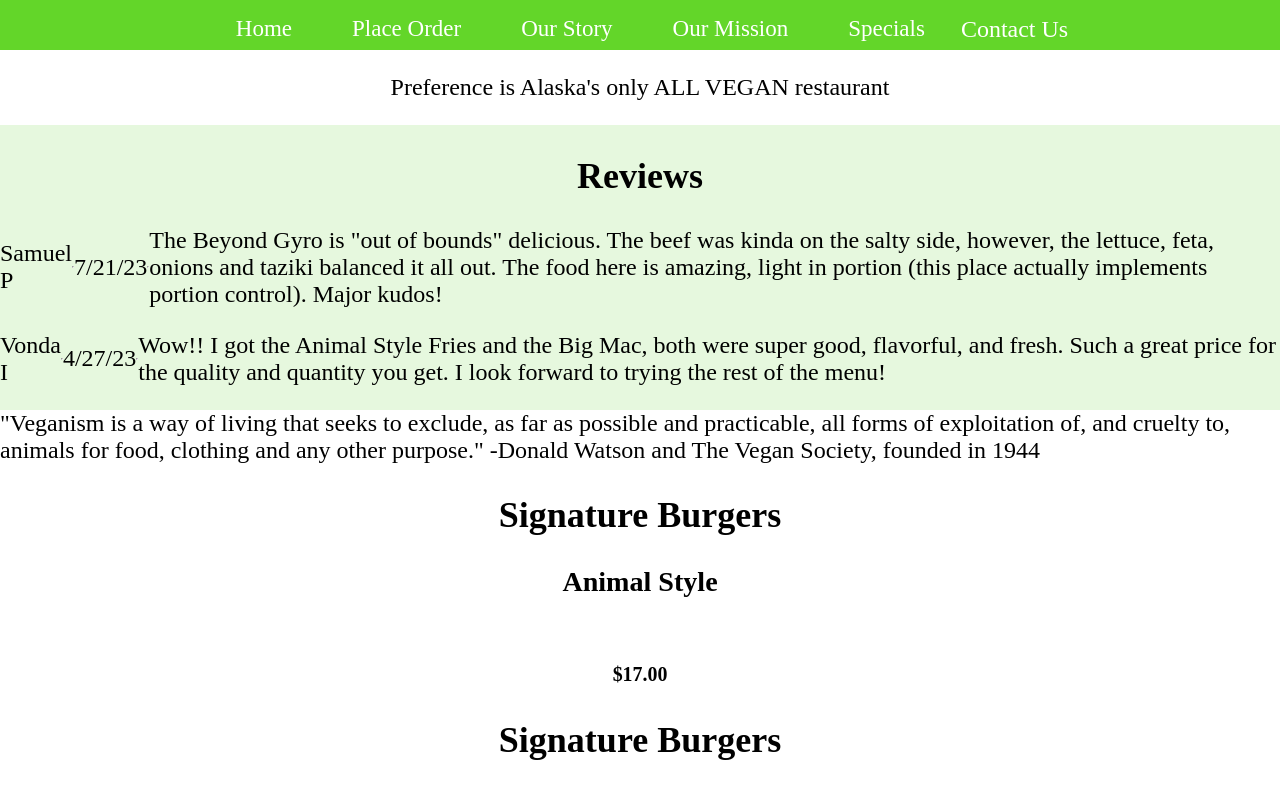
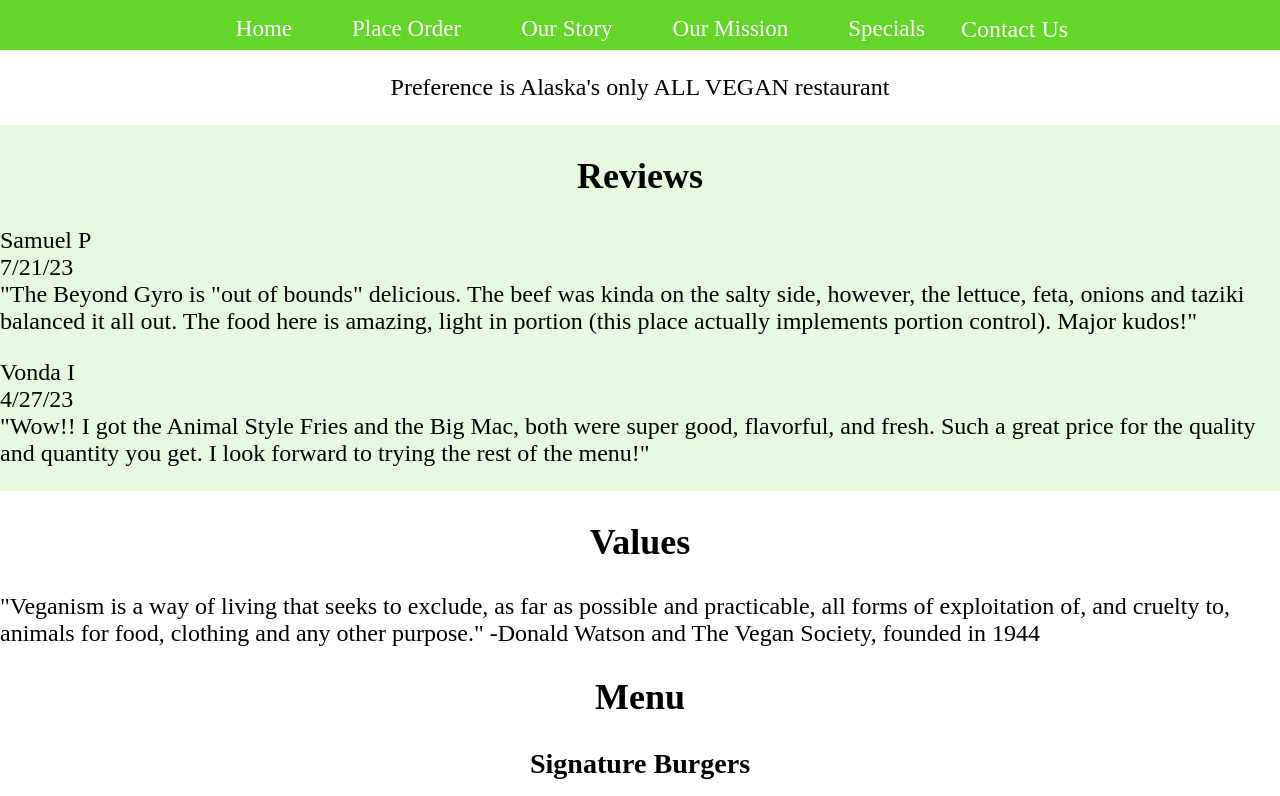
Before and after one commit to jazzminceleste/Final-Project-React-App, a React (Vite) app: page / in a window 1280 px wide. Shown: the top 796 px of the page. Built offline with nearby package versions, Linux system fonts and the light colour scheme.

Commit message:
9 progess with css

```diff
--- a/src/App.css
+++ b/src/App.css
@@ -100,3 +100,13 @@ a {
   align-items: center;
   font-size: 60px;
 }
+
+.review {
+  display: flex;
+  justify-content: center;
+  /* margin-top: 100px;
+  margin: 10px;
+  width: 320px;
+  height: 400px;
+  border-radius: 2%; */
+}
--- a/src/App.jsx
+++ b/src/App.jsx
@@ -12,7 +12,7 @@ const App = () => {
     <div>
       <Nav />
       <p>Preference is Alaska's only ALL VEGAN restaurant</p>
-      <aside><Reviews /></aside>
+      <aside className='review'><Reviews /></aside>
       <Values />
       <div>
         {itemDetails.map(item => (
--- a/src/components/Menu.jsx
+++ b/src/components/Menu.jsx
@@ -4,8 +4,9 @@ const Menu = (props) => {
 
   return (
     <div>
-      <h2 className='flex-ctr'>{props.items.category}</h2>
-      <h3 className='flex-ctr'>{props.items.name}</h3>
+      <h2>Menu</h2>
+      <h3 className='flex-ctr'>{props.items.category}</h3>
+      <h4 className='flex-ctr'>{props.items.name}</h4>
       <h4 className='flex-ctr'>{props.items.descriptions}</h4>
       <h5 className='flex-ctr'>{props.items.price}</h5>
     </div>
--- a/src/components/Reviews.jsx
+++ b/src/components/Reviews.jsx
@@ -4,14 +4,14 @@ const Reviews = () => {
     <div>
       <h2>Reviews</h2>
       <p>
-        Samuel P <hr />
-        7/21/23<hr />
-        The Beyond Gyro is "out of bounds" delicious. The beef was kinda on the salty side, however, the lettuce, feta, onions and taziki balanced it all out. The food here is amazing, light in portion (this place actually implements portion control). Major kudos!
+        Samuel P <br />
+        7/21/23<br />
+        "The Beyond Gyro is "out of bounds" delicious. The beef was kinda on the salty side, however, the lettuce, feta, onions and taziki balanced it all out. The food here is amazing, light in portion (this place actually implements portion control). Major kudos!"
       </p>
       <p>
-        Vonda I <hr />
-        4/27/23 <hr />
-        Wow!! I got the Animal Style Fries and the Big Mac, both were super good, flavorful, and fresh. Such a great price for the quality and quantity you get. I look forward to trying the rest of the menu!
+        Vonda I <br />
+        4/27/23 <br />
+        "Wow!! I got the Animal Style Fries and the Big Mac, both were super good, flavorful, and fresh. Such a great price for the quality and quantity you get. I look forward to trying the rest of the menu!"
       </p>
     </div>
   )
--- a/src/components/Values.jsx
+++ b/src/components/Values.jsx
@@ -2,6 +2,7 @@ const Values = () => {
 
   return (
     <div>
+      <h2>Values</h2>
       "Veganism is a way of living that seeks to exclude, as far as possible and practicable, all forms of exploitation of, and cruelty to, animals for food, clothing and any other purpose." -Donald Watson and The Vegan Society, founded in 1944
     </div>
   )
```
